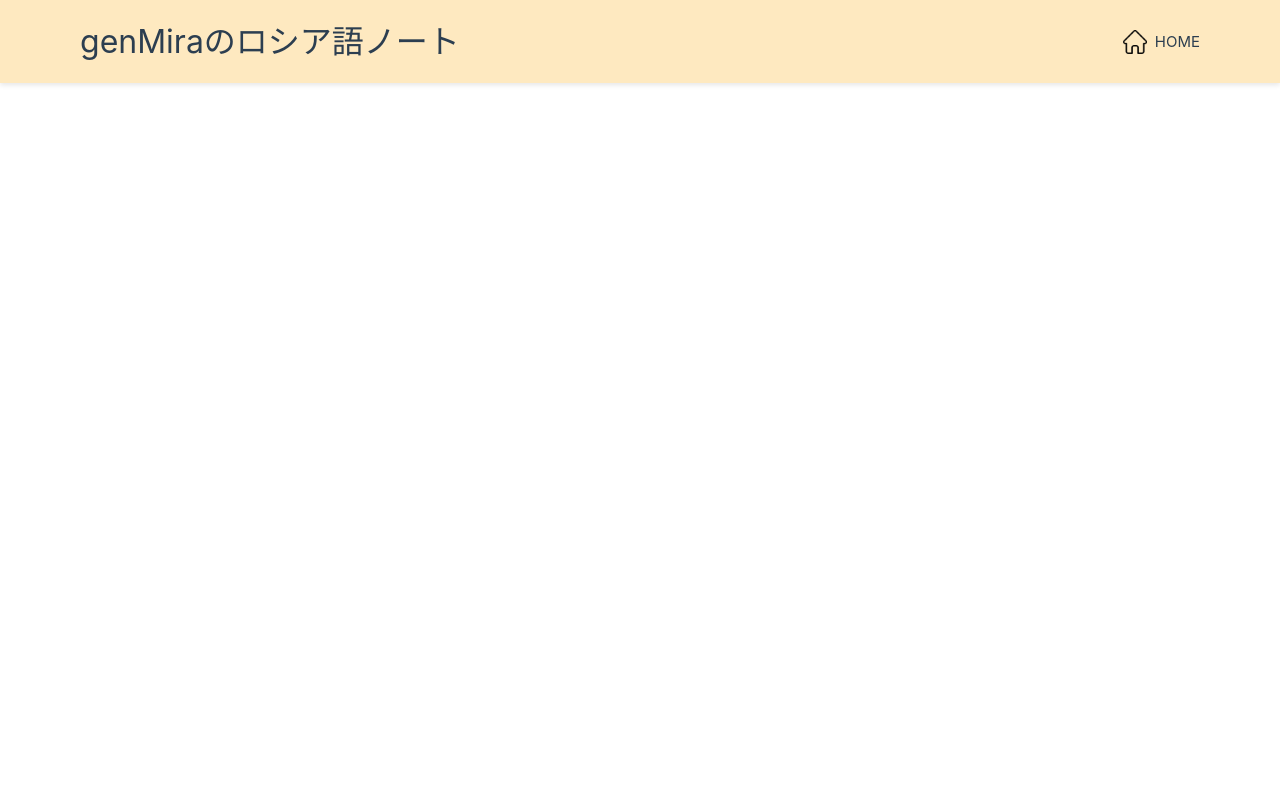
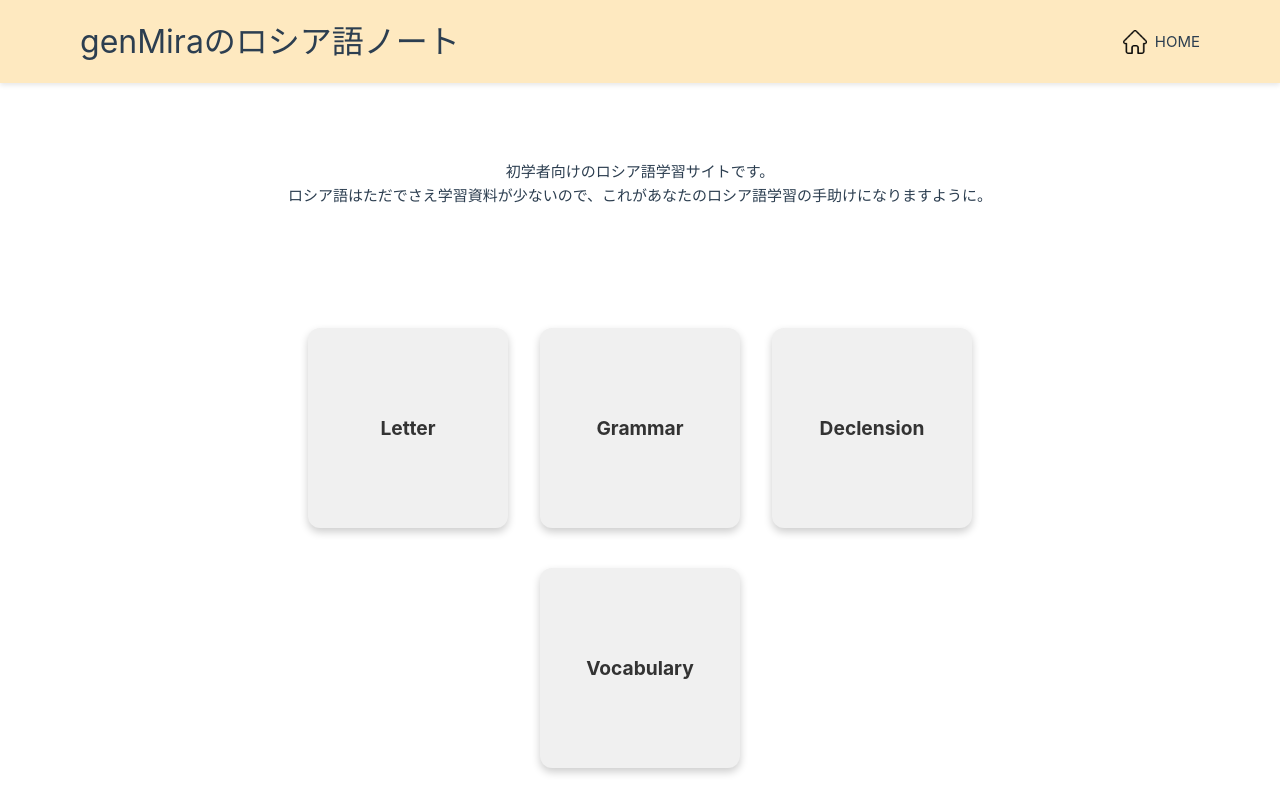
Before and after one commit to GenMira/LearnRussian, a Vue app: page /LearnRussian/grammar in a window 1280 px wide. Built offline with nearby package versions, Linux system fonts and the light colour scheme.

Commit message:
ページ設計を変更

```diff
--- a/src/App.vue
+++ b/src/App.vue
@@ -31,6 +31,38 @@
     <main>
       <!-- ページごとの内容がここに表示される -->
       <router-view />
+      <div class="introduction">
+        <p>
+          初学者向けのロシア語学習サイトです。
+        </p>
+        <p>
+          ロシア語はただでさえ学習資料が少ないので、これがあなたのロシア語学習の手助けになりますように。
+        </p>
+      </div>
+      <div class="buttons">
+        <div class="button-grid">
+          <router-link to="/letter"class="category-button">
+            <!-- <img src="/src/assets/letter.jpg" alt="Letter" class="button-image" /> -->
+            <span class="button-text">Letter</span>
+          </router-link>
+
+          <router-link to="/grammar" class="category-button">
+            <!-- <img src="/src/assets/grammar.jpg" alt="Grammar" class="button-image" /> -->
+            <span class="button-text">Grammar</span>
+          </router-link>
+
+          <router-link to="/declension" class="category-button">
+            <!-- <img src="/src/assets/vocabulary.jpg" alt="Vocabulary" class="button-image" /> -->
+            <span class="button-text">Declension</span>
+          </router-link>
+        </div>
+        <div class="button-grid">
+          <router-link to="/vocabulary"class="category-button">
+            <!-- <img src="/src/assets/letter.jpg" alt="Letter" class="button-image" /> -->
+            <span class="button-text">Vocabulary</span>
+          </router-link>
+        </div>
+      </div>
     </main>
   </div>
 
@@ -138,5 +170,61 @@ main {
 }
 
 
+.introduction{
+  margin-top: 10vh;
+  text-align: center;
+
+}
+
+.buttons{
+  margin-top: 15vh;
+}
+
+.button-grid {
+  display: flex;
+  gap: 2rem;                 /* ボタン間の間隔 */
+  justify-content: center;   /* 中央寄せ */
+  align-items: center;
+  margin-bottom: 5vh;
+
+}
+
+.category-button {
+  width: 200px;              /* 正方形の大きさ */
+  height: 200px;
+  display: flex;
+  flex-direction: column;    /* 画像と文字を縦並び */
+  justify-content: center;
+  align-items: center;
+  background-color: #f0f0f0; /* 背景色 */
+  border-radius: 12px;       /* 角丸 */
+  box-shadow: 0 4px 8px rgba(0,0,0,0.2);
+  cursor: pointer;
+  transition: transform 0.2s ease, box-shadow 0.2s ease;
+}
+
+/* ホバー時のエフェクト */
+.category-button:hover {
+  transform: translateY(-5px);
+  box-shadow: 0 6px 12px rgba(0,0,0,0.3);
+}
+
+.button-image {
+  width: 80%;
+  height: auto;
+  border-radius: 8px;
+  margin-bottom: 0.5rem;
+}
+
+.button-text {
+  font-size: 1.2rem;
+  font-weight: bold;
+  color: #333;
+}
+
+a {
+  text-decoration: none;
+}
+
 
 </style>
--- a/src/router/index.js
+++ b/src/router/index.js
@@ -2,7 +2,7 @@ import { createRouter, createWebHistory } from 'vue-router'
 
 import LetterPage from '../views/LetterPage.vue'
 import GrammarPage from '../views/GrammarPage.vue'
-import Home from '../views/Home.vue'
+// import Home from '../views/Home.vue'
 import Declension from '../views/Declension.vue'
 import vocabulary from '../views/Vocabulary.vue'
 import Vocab_noun from '../views/Vocabulary_noun.vue'
@@ -13,7 +13,7 @@ import Vocab_pronoun from '../views/Vocabulary_pronoun.vue'
 
 
 const routes = [
-  { path: '/', component: Home },
+  // { path: '/', component: Home },
   { path: '/letter', component: LetterPage },
   { path: '/grammar', component: GrammarPage },
   { path: '/declension', component: Declension},
```
